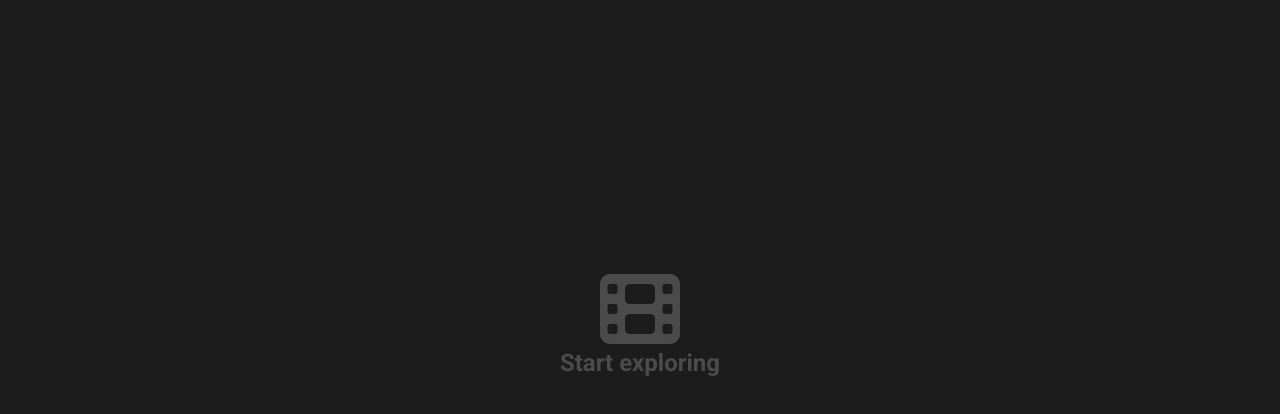
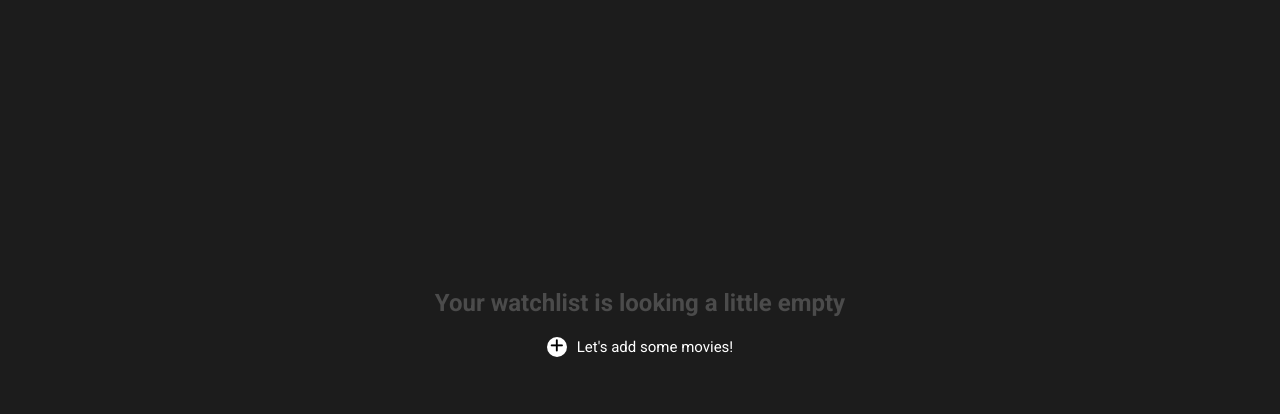
Before and after one commit to lumi-tip/Movie-wishlist-JS, a plain HTML site: page wishList.html in a window 1280 px wide. Shown: the part 152-566 px from the top of the page. Drawn offline with Linux system fonts and the light colour scheme.

Commit message:
:construction: created wishlist.js and get moviesID from localStorage

```diff
--- a/index.js
+++ b/index.js
@@ -50,7 +50,6 @@ async function render(arr) {
 
         })
     }
-
 }
 
 searchBtn.addEventListener("click", async () => {
@@ -77,12 +76,10 @@ function addToLocalStorage(movieID){
         moviesInWishlist.push(movieID)
         localStorage.setItem('wishListMovies', JSON.stringify(moviesInWishlist))
         console.log(localStorage.getItem('wishListMovies'))
-        console.log("added first item to localStorage")
     }else {
         let data = JSON.parse(recoveredData)
         data.push(movieID)
         localStorage.setItem('wishListMovies', JSON.stringify(data))
         console.log(localStorage.getItem('wishListMovies'))
-        console.log('added to localStorage')
     }
 }
--- a/styles.css
+++ b/styles.css
@@ -190,3 +190,24 @@ animation: lds-dual-ring 1.2s linear infinite;
     transform: rotate(360deg);
 }
 }
+
+/* wishlist styles */
+
+#backToSearch-btn{
+    display: flex;
+    margin-top: 20px;
+    font-size: 15px;
+    justify-content: center;
+    align-items: center;
+    gap:10px;
+    text-decoration:none;
+}
+
+#backToSearch-btn span{
+    border-radius: 100%;
+    height: 20px;
+    width: 20px;
+    background-color: white;
+    border:none;
+    align-self: center;
+}
--- a/watchList.html
+++ b/wishList.html
@@ -16,11 +16,11 @@
     </nav>
     <section class="movies">
         <div id="content-display">
-            <i class="fa-solid fa-film"></i>
-            <h2>Start exploring</h2>
+            <h2>Your watchlist is looking a little empty</h2>
+            <a href="index.html" id="backToSearch-btn"><span><i class="fa-solid fa-plus"></i></span> Let's add some movies!</a>
         </div>
     </section>
     <script src="https://kit.fontawesome.com/4f7b8c1103.js" crossorigin="anonymous"></script>
-    <script src="index.js"></script>
+    <script src="wishlist.js"></script>
 </body>
 </html>
--- /dev/null
+++ b/wishlist.js
@@ -0,0 +1,13 @@
+const moviesIDInWishlist = JSON.parse(localStorage.getItem('wishListMovies'))
+const contentDisplay = document.getElementById("content-display")
+
+
+if(moviesIDInWishlist.length > 0){
+    for(let movieID of moviesIDInWishlist){
+        fetch(`http://www.omdbapi.com/?apikey=848ba33d&i=${movieID}`)
+            .then(res => res.json())
+            .then(data => {
+                console.log(data)
+            })
+    }
+}
```
Also changed, not shown: index.html (+1 -1 lines).
